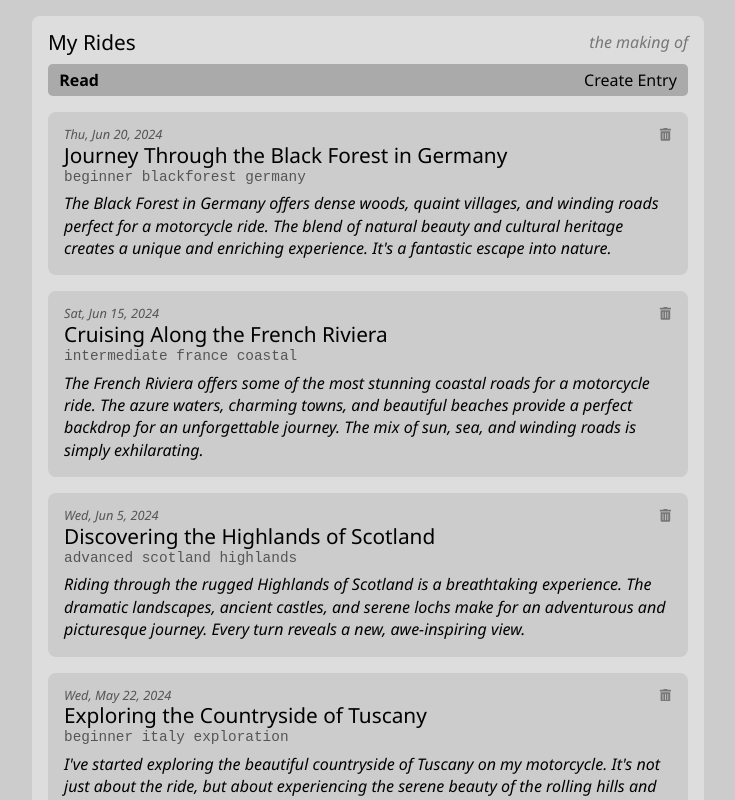
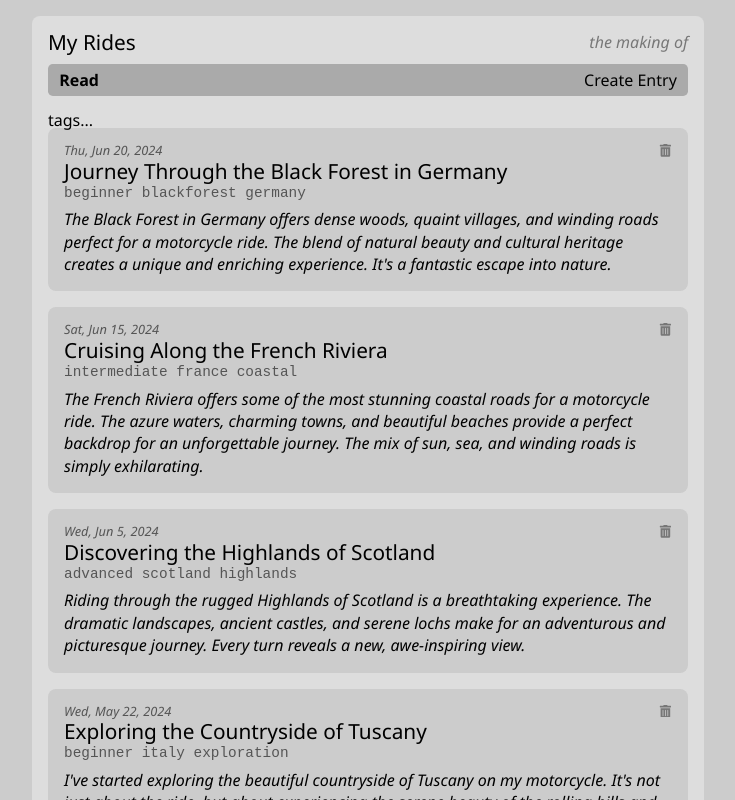
Before and after one commit to edwardtanguay/coding-challenge-react-blogsite-calimoto, a React (Vite) app: page /blog in a window 1280 px wide. Shown: the top 800 px of the page, without its empty margins (272-1007 px from the left). Built offline with nearby package versions, Linux system fonts and the light colour scheme.

Commit message:
tags area set up

```diff
--- a/src/appContext.tsx
+++ b/src/appContext.tsx
@@ -1,5 +1,5 @@
 /* eslint-disable @typescript-eslint/no-explicit-any */
-import { createContext, useState } from "react";
+import { createContext, useEffect, useState } from "react";
 import { BlogEntry } from "./types";
 import _initialBlogEntries from "./data/blogEntries.json";
 import * as tools from "./tools";
@@ -11,6 +11,7 @@ interface IAppContext {
 	setBlogEntries: (blogEntries: BlogEntry[]) => void;
 	handleDeleteBlogEntry: (blogEntry: BlogEntry) => void;
 	handleSaveNewBlogEntry: (blogEntry: BlogEntry) => void;
+	allTags: string[];
 }
 
 interface IAppProvider {
@@ -22,6 +23,16 @@ export const AppContext = createContext<IAppContext>({} as IAppContext);
 export const AppProvider: React.FC<IAppProvider> = ({ children }) => {
 	const [blogEntries, setBlogEntries] =
 		useState<BlogEntry[]>(_initialBlogEntries);
+	const [allTags, setAllTags] = useState<string[]>([]);
+
+	const getAllTags = ():string[] => {
+		return ['111', '222', '333'];
+	}
+
+	useEffect(() => {
+		const _allTags = getAllTags();
+		setAllTags(_allTags);
+	}, []);
 
 	const handleDeleteBlogEntry = (blogEntry: BlogEntry): void => {
 		const _blogEntries = blogEntries.filter((m) => m.id !== blogEntry.id);
@@ -41,6 +52,7 @@ export const AppProvider: React.FC<IAppProvider> = ({ children }) => {
 				setBlogEntries,
 				handleDeleteBlogEntry,
 				handleSaveNewBlogEntry,
+				allTags
 			}}
 		>
 			{children}
--- a/src/pages/PageBlog.tsx
+++ b/src/pages/PageBlog.tsx
@@ -1,18 +1,22 @@
 import { useContext } from "react";
 import { FaTrashAlt } from "react-icons/fa";
 import { AppContext } from "../appContext";
-import * as tools from '../tools';
+import * as tools from "../tools";
 
 export const PageBlog = () => {
-	const { blogEntries, handleDeleteBlogEntry } = useContext(AppContext);
+	const { blogEntries, handleDeleteBlogEntry, allTags } =
+		useContext(AppContext);
 
 	return (
 		<>
+			<section className="tagsArea">tags...</section>
 			{blogEntries.map((blogEntry, index) => {
 				return (
 					<div key={index} className="blogEntry">
 						<div className="blogEntryHeader">
-							<div className="date">{tools.getAmericanLongDate(blogEntry.date)}</div>
+							<div className="date">
+								{tools.getAmericanLongDate(blogEntry.date)}
+							</div>
 							<div className="deleteIcon">
 								<FaTrashAlt
 									onClick={() =>
```
Also changed, not shown: dev/notes.txt.
